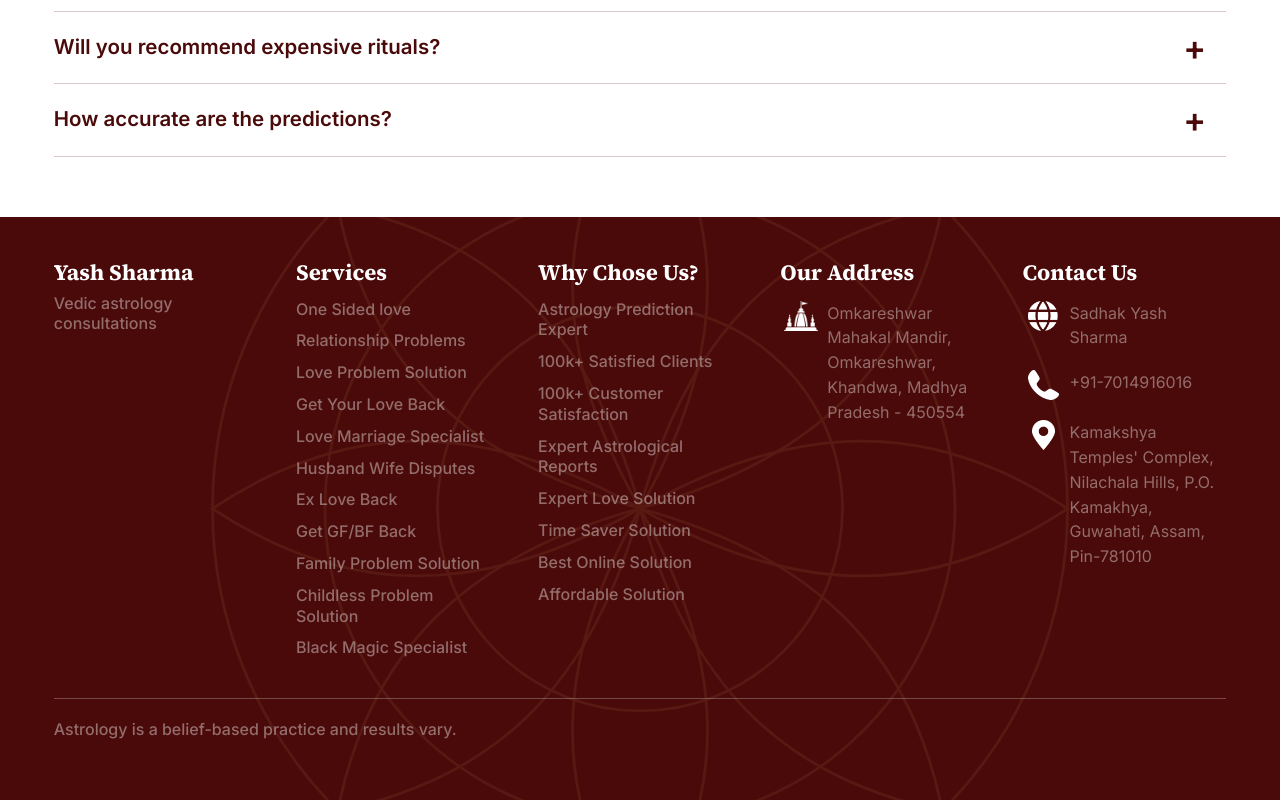
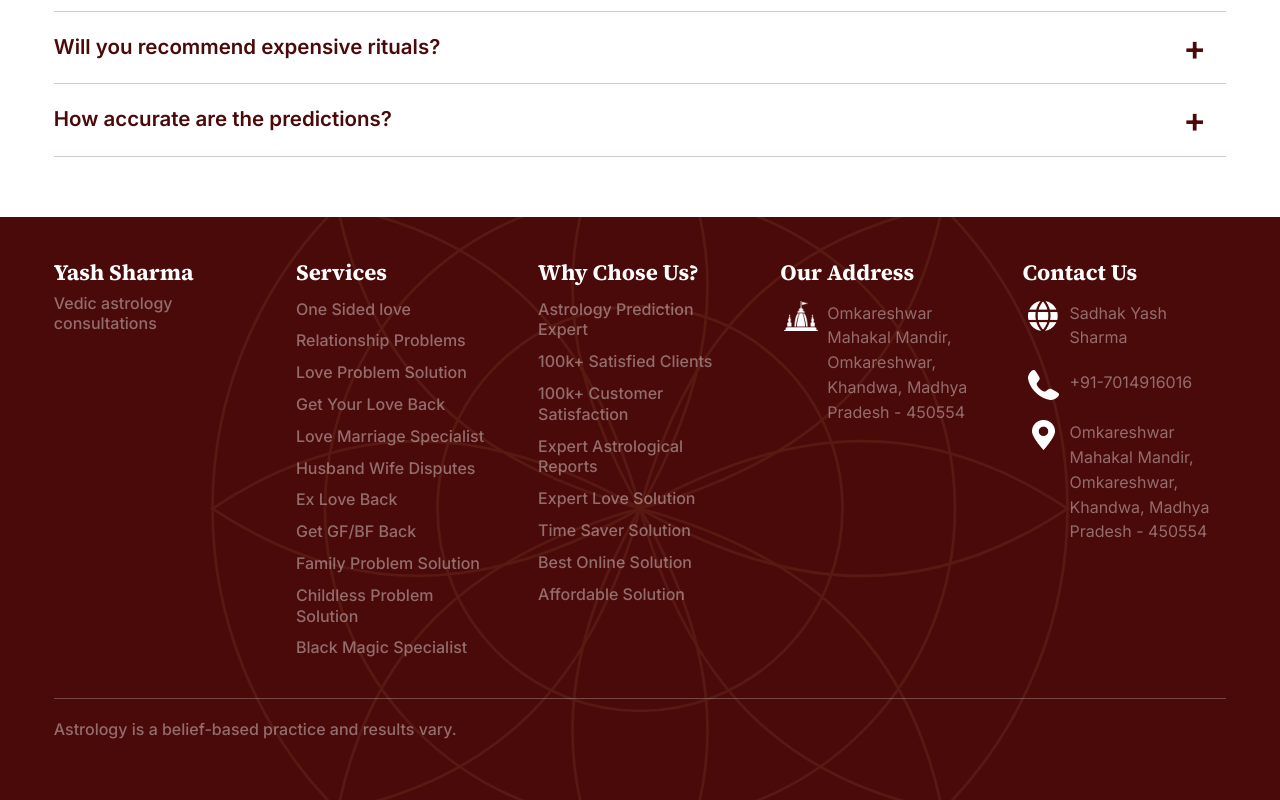
Before and after one commit to EcomElite-Devs/Astro-Web, a plain HTML site: page index.html in a window 1280 px wide. Shown: the part 5583-6383 px from the top of the page. Drawn offline with Linux system fonts and the light colour scheme.

Commit message:
index.html

```diff
--- a/index.html
+++ b/index.html
@@ -437,7 +437,7 @@ span.star-review {
       </div> -->
       <div class="footer-contact-line footer-contact-address">
         <img src="assets/footer-icon-5.png" alt="" loading="lazy">
-        <span>Kamakshya Temples' Complex, Nilachala Hills, P.O. Kamakhya, Guwahati, Assam, Pin-781010</span>
+        <span>Omkareshwar Mahakal Mandir, Omkareshwar, Khandwa, Madhya Pradesh - 450554</span>
       </div>
     </div>
   </div>
```
